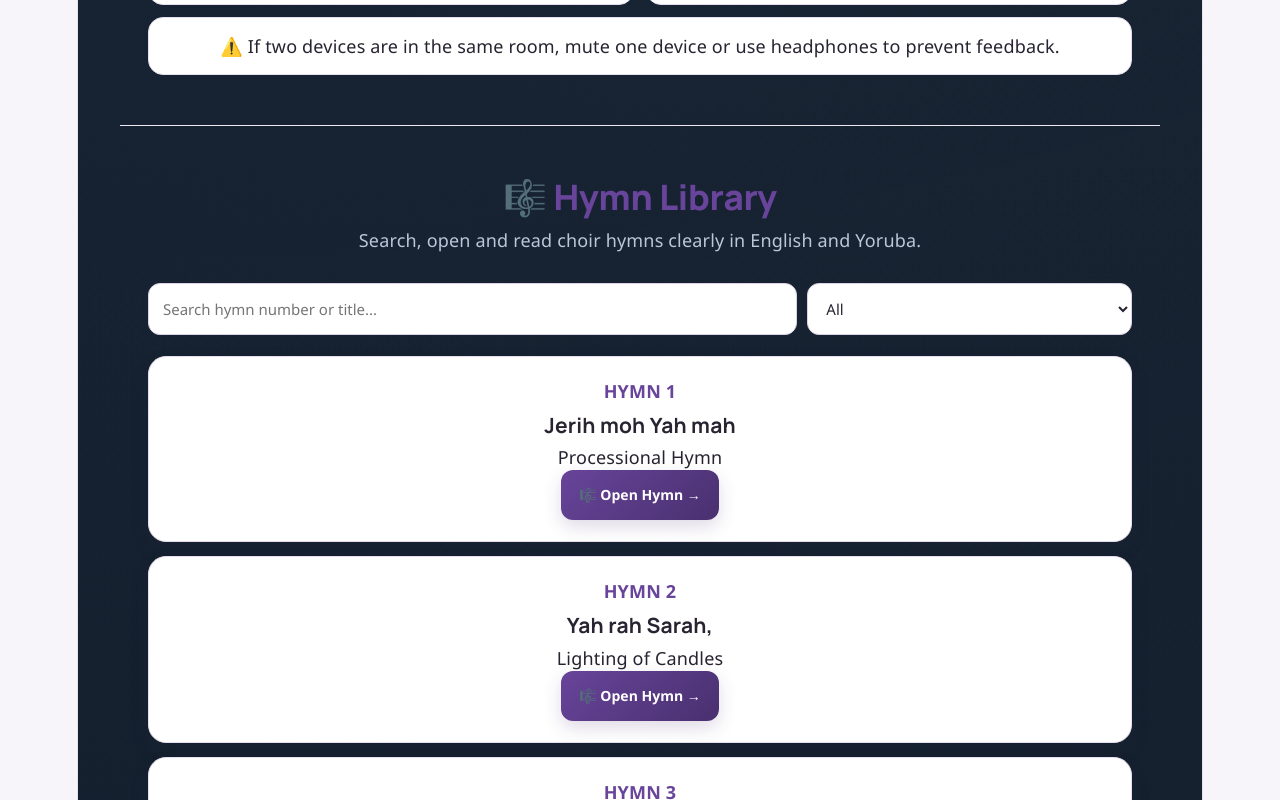
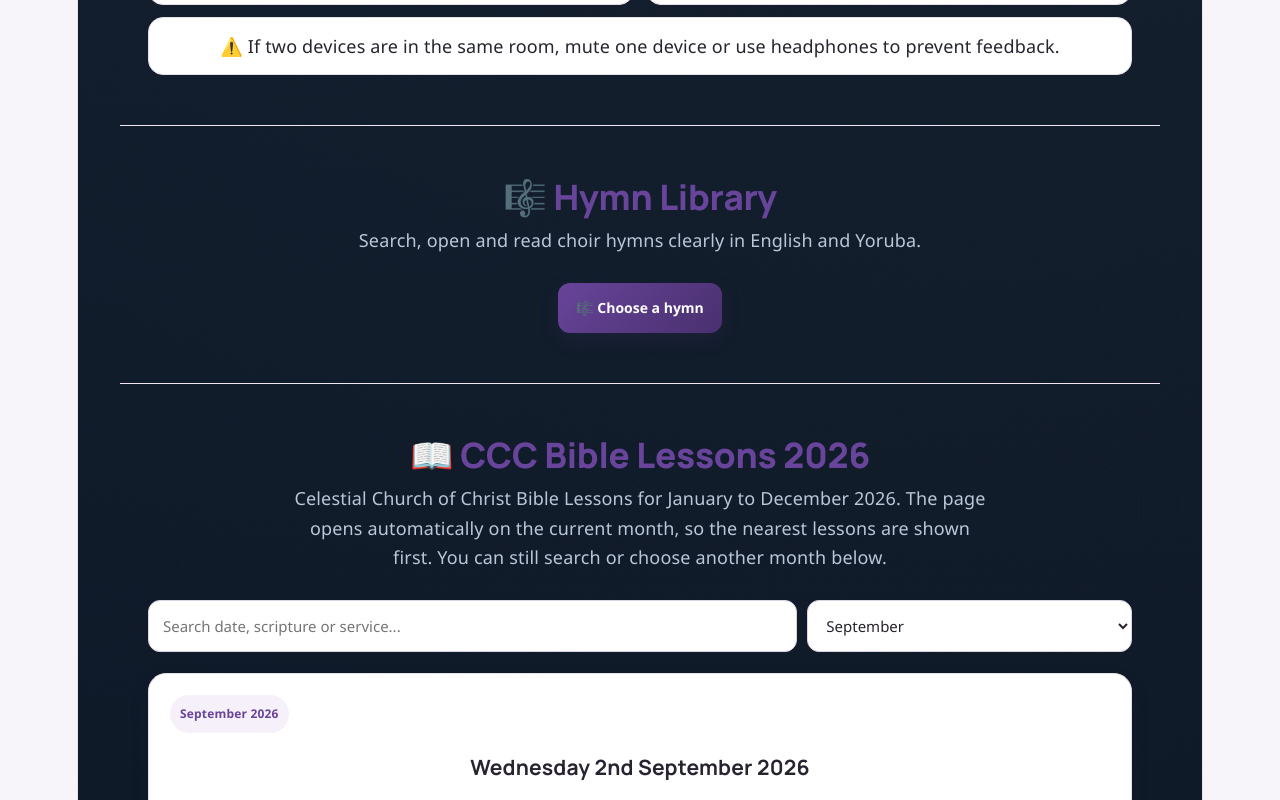
Before and after one commit to obanimistudio-star/light-of-jesus-parish-website, a React (Vite) app: page / in a window 1280 px wide. Shown: the part 2960-3760 px from the top of the page. Built offline with nearby package versions, Linux system fonts and the light colour scheme.

Commit message:
Open hymn selector on demand and search exact hymn numbers

```diff
--- a/src/App.jsx
+++ b/src/App.jsx
@@ -56,7 +56,7 @@ function App() {
   const [hymnCategory, setHymnCategory] = useState("All");
   const [selectedHymn, setSelectedHymn] = useState(null);
   const [hymnFontSize, setHymnFontSize] = useState(18);
-  const [hymnVisibleCount, setHymnVisibleCount] = useState(40);
+  const [hymnPickerOpen, setHymnPickerOpen] = useState(false);
 
   // =========================
   // BIBLE LESSONS
@@ -104,6 +104,10 @@ function App() {
   // =========================
   const scrollToSection = (sectionId) => {
     setActiveSection(sectionId);
+    if (sectionId === "hymns") {
+      setHymnPickerOpen(true);
+      setSelectedHymn(null);
+    }
 
     if (sectionId === "lessons") {
       setSelectedLesson(null);
@@ -185,16 +189,13 @@ function App() {
     ...new Set(hymns.map((hymn) => hymn.category)),
   ];
 
-  useEffect(() => {
-    setHymnVisibleCount(40);
-  }, [hymnSearch, hymnCategory]);
-
   const filteredHymns = hymns.filter((hymn) => {
     const search = hymnSearch.trim().toLowerCase();
 
     const matchesSearch =
-      String(hymn.number).toLowerCase().includes(search) ||
-      String(hymn.title).toLowerCase().includes(search);
+      (/^\d+$/.test(search)
+        ? Number(hymn.number) === Number(search)
+        : String(hymn.title).toLowerCase().includes(search));
 
     const matchesCategory =
       hymnCategory === "All" ||
@@ -2801,7 +2802,9 @@ function App() {
             in English and Yoruba.
           </p>
 
-          {selectedHymn ? (
+          {!hymnPickerOpen ? (
+            <button style={buttonStyle} onClick={() => setHymnPickerOpen(true)}>🎼 Choose a hymn</button>
+          ) : selectedHymn ? (
             <div className="hymn-reader">
               <div className="reader-toolbar">
                 <button
@@ -2810,7 +2813,7 @@ function App() {
                     setSelectedHymn(null)
                   }
                 >
-                  ← Back to Hymns
+                  ← Back to search
                 </button>
 
                 <div className="font-controls">
@@ -2902,6 +2905,7 @@ function App() {
                 <button
                   style={secondaryButtonStyle}
                   onClick={openPreviousHymn}
+                  disabled={hymns[0]?.number === selectedHymn.number}
                 >
                   ← Previous
                 </button>
@@ -2909,6 +2913,7 @@ function App() {
                 <button
                   style={buttonStyle}
                   onClick={openNextHymn}
+                  disabled={hymns[hymns.length - 1]?.number === selectedHymn.number}
                 >
                   Next →
                 </button>
@@ -2920,6 +2925,7 @@ function App() {
                 <input
                   type="text"
                   placeholder="Search hymn number or title..."
+                  aria-label="Search hymn number or title"
                   value={hymnSearch}
                   onChange={(e) =>
                     setHymnSearch(e.target.value)
@@ -2947,7 +2953,7 @@ function App() {
                 </select>
               </div>
 
-              {filteredHymns.slice(0, hymnVisibleCount).map((hymn) => (
+              {(hymnSearch.trim() ? filteredHymns.slice(0, 20) : []).map((hymn) => (
                 <div
                   key={hymn.number}
                   className="list-card"
@@ -2975,26 +2981,19 @@ function App() {
                 </div>
               ))}
 
-              {filteredHymns.length === 0 ? (
+              {!hymnSearch.trim() ? (
+                <p className="section-intro">Enter a hymn number or title to choose a hymn.</p>
+              ) : filteredHymns.length === 0 ? (
                 <p className="section-intro">
                   No hymns match your search.
                 </p>
               ) : (
                 <p className="section-intro">
-                  Showing {Math.min(hymnVisibleCount, filteredHymns.length)} of {filteredHymns.length} hymns.
+                  Showing {Math.min(20, filteredHymns.length)} of {filteredHymns.length} matches. Refine your search if needed.
                 </p>
               )}
 
-              {filteredHymns.length > hymnVisibleCount && (
-                <button
-                  style={buttonStyle}
-                  onClick={() =>
-                    setHymnVisibleCount((count) => count + 40)
-                  }
-                >
-                  Load 40 more hymns
-                </button>
-              )}
+              <button style={secondaryButtonStyle} onClick={() => setHymnPickerOpen(false)}>Close hymn selector</button>
             </>
           )}
         </section>
```
